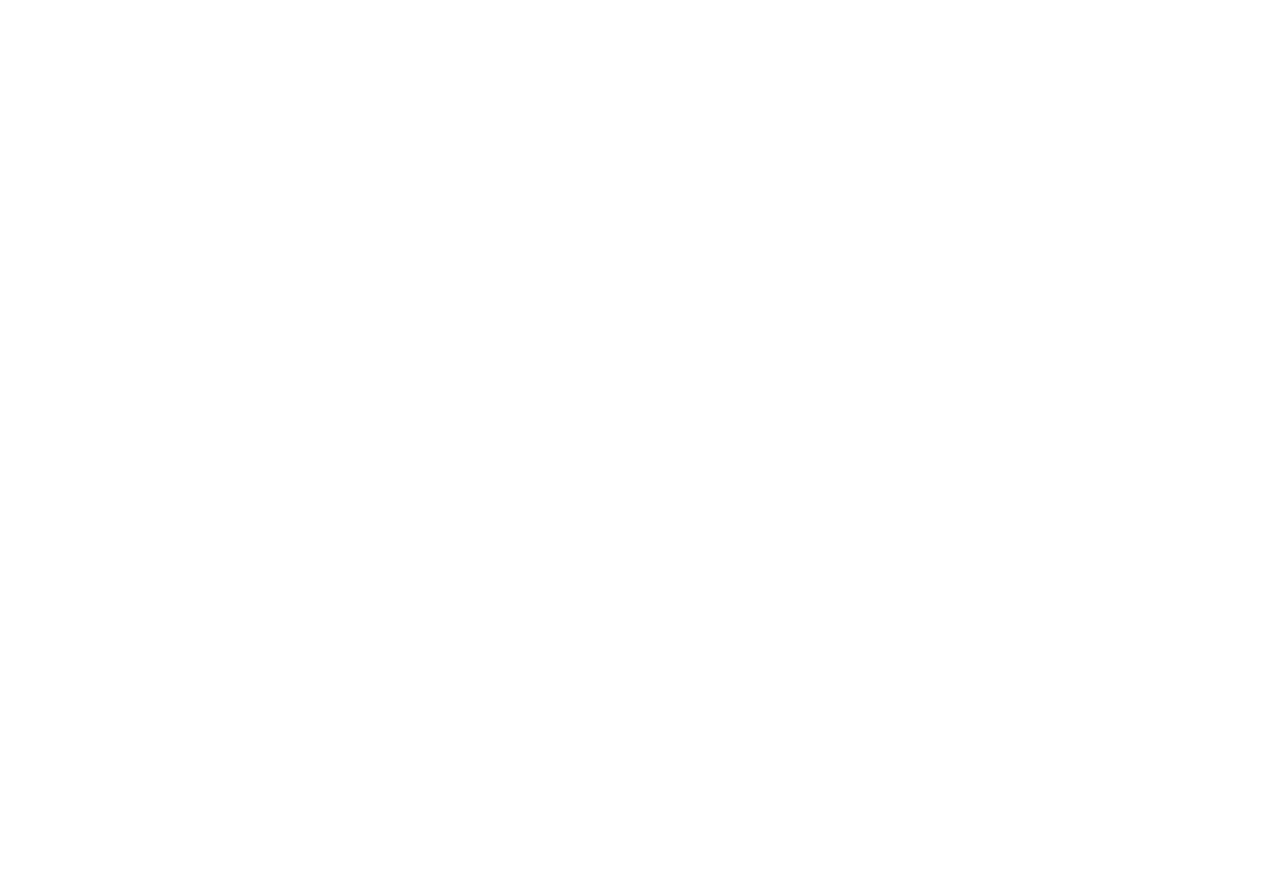
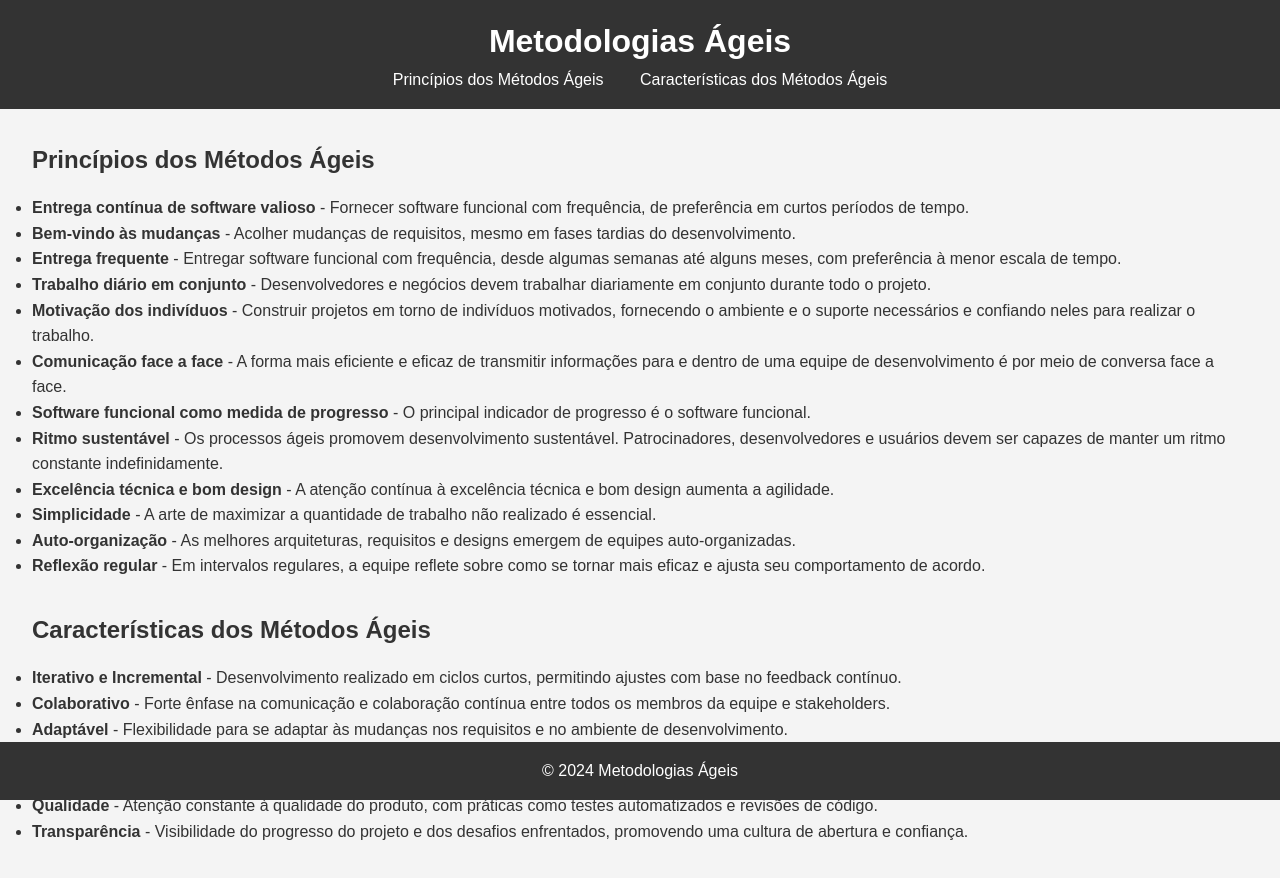
Before and after one commit to AdryanLM/Metodologias-ageis, a plain HTML site: page index.html in a window 1280 px wide. Before the commit the page ends 800 px from the top, so only its background shows below. Drawn offline with Linux system fonts and the light colour scheme.

Commit message:
Add files via upload

```diff
--- a/index.html
+++ b/index.html
@@ -1,12 +1,57 @@
 <!DOCTYPE html>
-<html lang="en">
+<html lang="pt-BR">
 <head>
     <meta charset="UTF-8">
     <meta name="viewport" content="width=device-width, initial-scale=1.0">
-    <title>Document</title>
+    <title>Metodologias Ágeis</title>
     <link rel="stylesheet" href="styles.css">
 </head>
 <body>
+    <header>
+        <h1>Metodologias Ágeis</h1>
+        <nav>
+            <ul>
+                <li><a href="#principios-agil">Princípios dos Métodos Ágeis</a></li>
+                <li><a href="#caracteristicas-agil">Características dos Métodos Ágeis</a></li>
+            </ul>
+        </nav>
+    </header>
 
+    <main>
+        <section id="principios-agil">
+            <h2>Princípios dos Métodos Ágeis</h2>
+            <ul>
+                <li><strong>Entrega contínua de software valioso</strong> - Fornecer software funcional com frequência, de preferência em curtos períodos de tempo.</li>
+                <li><strong>Bem-vindo às mudanças</strong> - Acolher mudanças de requisitos, mesmo em fases tardias do desenvolvimento.</li>
+                <li><strong>Entrega frequente</strong> - Entregar software funcional com frequência, desde algumas semanas até alguns meses, com preferência à menor escala de tempo.</li>
+                <li><strong>Trabalho diário em conjunto</strong> - Desenvolvedores e negócios devem trabalhar diariamente em conjunto durante todo o projeto.</li>
+                <li><strong>Motivação dos indivíduos</strong> - Construir projetos em torno de indivíduos motivados, fornecendo o ambiente e o suporte necessários e confiando neles para realizar o trabalho.</li>
+                <li><strong>Comunicação face a face</strong> - A forma mais eficiente e eficaz de transmitir informações para e dentro de uma equipe de desenvolvimento é por meio de conversa face a face.</li>
+                <li><strong>Software funcional como medida de progresso</strong> - O principal indicador de progresso é o software funcional.</li>
+                <li><strong>Ritmo sustentável</strong> - Os processos ágeis promovem desenvolvimento sustentável. Patrocinadores, desenvolvedores e usuários devem ser capazes de manter um ritmo constante indefinidamente.</li>
+                <li><strong>Excelência técnica e bom design</strong> - A atenção contínua à excelência técnica e bom design aumenta a agilidade.</li>
+                <li><strong>Simplicidade</strong> - A arte de maximizar a quantidade de trabalho não realizado é essencial.</li>
+                <li><strong>Auto-organização</strong> - As melhores arquiteturas, requisitos e designs emergem de equipes auto-organizadas.</li>
+                <li><strong>Reflexão regular</strong> - Em intervalos regulares, a equipe reflete sobre como se tornar mais eficaz e ajusta seu comportamento de acordo.</li>
+            </ul>
+        </section>
+
+        <section id="caracteristicas-agil">
+            <h2>Características dos Métodos Ágeis</h2>
+            <ul>
+                <li><strong>Iterativo e Incremental</strong> - Desenvolvimento realizado em ciclos curtos, permitindo ajustes com base no feedback contínuo.</li>
+                <li><strong>Colaborativo</strong> - Forte ênfase na comunicação e colaboração contínua entre todos os membros da equipe e stakeholders.</li>
+                <li><strong>Adaptável</strong> - Flexibilidade para se adaptar às mudanças nos requisitos e no ambiente de desenvolvimento.</li>
+                <li><strong>Focado no Cliente</strong> - Envolvimento contínuo do cliente para garantir que o produto final atenda às suas necessidades e expectativas.</li>
+                <li><strong>Entrega Contínua</strong> - Foco na entrega contínua de software funcional para que os clientes possam avaliar e fornecer feedback regularmente.</li>
+                <li><strong>Qualidade</strong> - Atenção constante à qualidade do produto, com práticas como testes automatizados e revisões de código.</li>
+                <li><strong>Transparência</strong> - Visibilidade do progresso do projeto e dos desafios enfrentados, promovendo uma cultura de abertura e confiança.</li>
+            </ul>
+        </section>
+    </main>
+
+    <footer>
+        <p>&copy; 2024 Metodologias Ágeis</p>
+    </footer>
 </body>
 </html>
--- a/styles.css
+++ b/styles.css
@@ -0,0 +1,62 @@
+/* Reset básico */
+* {
+    margin: 0;
+    padding: 0;
+    box-sizing: border-box;
+}
+
+/* Estilo do corpo */
+body {
+    font-family: Arial, sans-serif;
+    line-height: 1.6;
+    background-color: #f4f4f4;
+    color: #333;
+}
+
+/* Cabeçalho */
+header {
+    background: #333;
+    color: #fff;
+    padding: 1rem 0;
+    text-align: center;
+}
+
+header nav ul {
+    list-style: none;
+    padding: 0;
+}
+
+header nav ul li {
+    display: inline;
+    margin: 0 1rem;
+}
+
+header nav ul li a {
+    color: #fff;
+    text-decoration: none;
+}
+
+/* Seções */
+main {
+    padding: 2rem;
+}
+
+main section {
+    margin-bottom: 2rem;
+}
+
+main h2 {
+    margin-bottom: 1rem;
+    color: #333;
+}
+
+/* Rodapé */
+footer {
+    background: #333;
+    color: #fff;
+    text-align: center;
+    padding: 1rem 0;
+    position: fixed;
+    bottom: 0;
+    width: 100%;
+}
```
